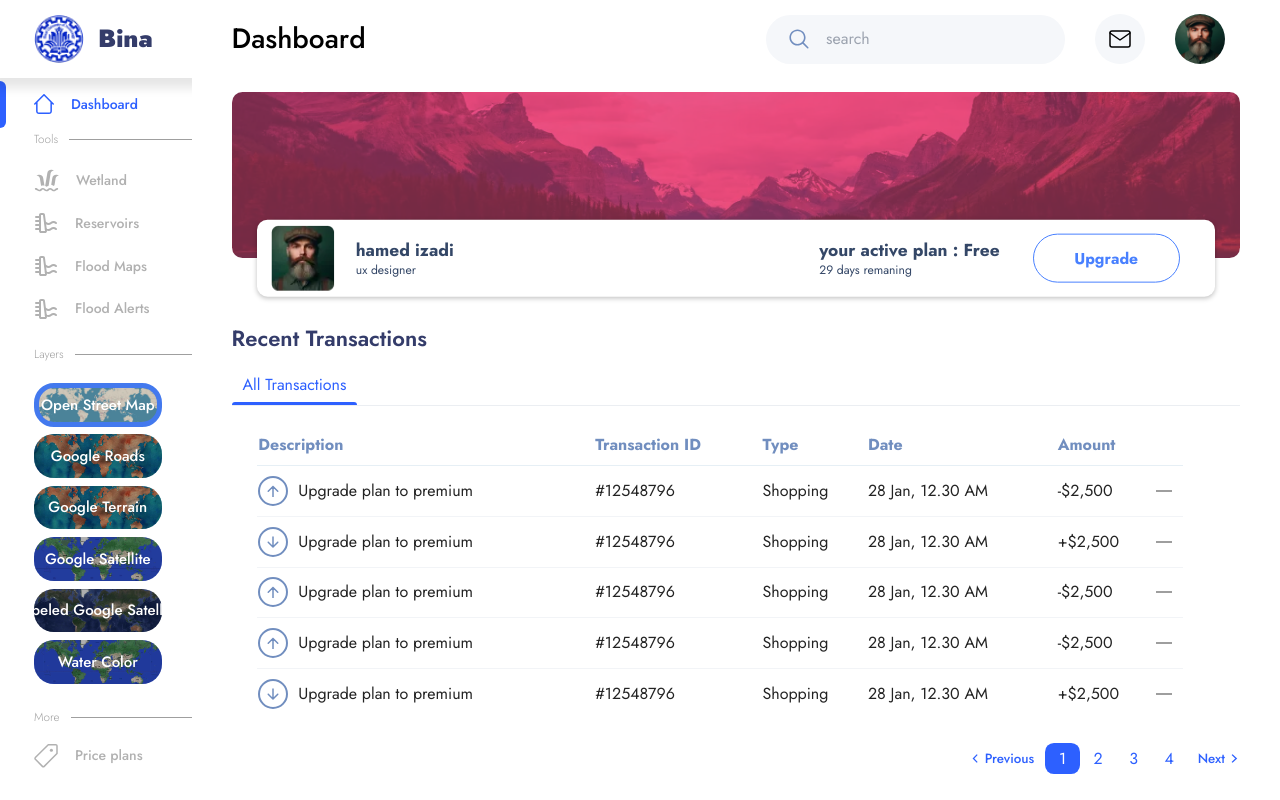
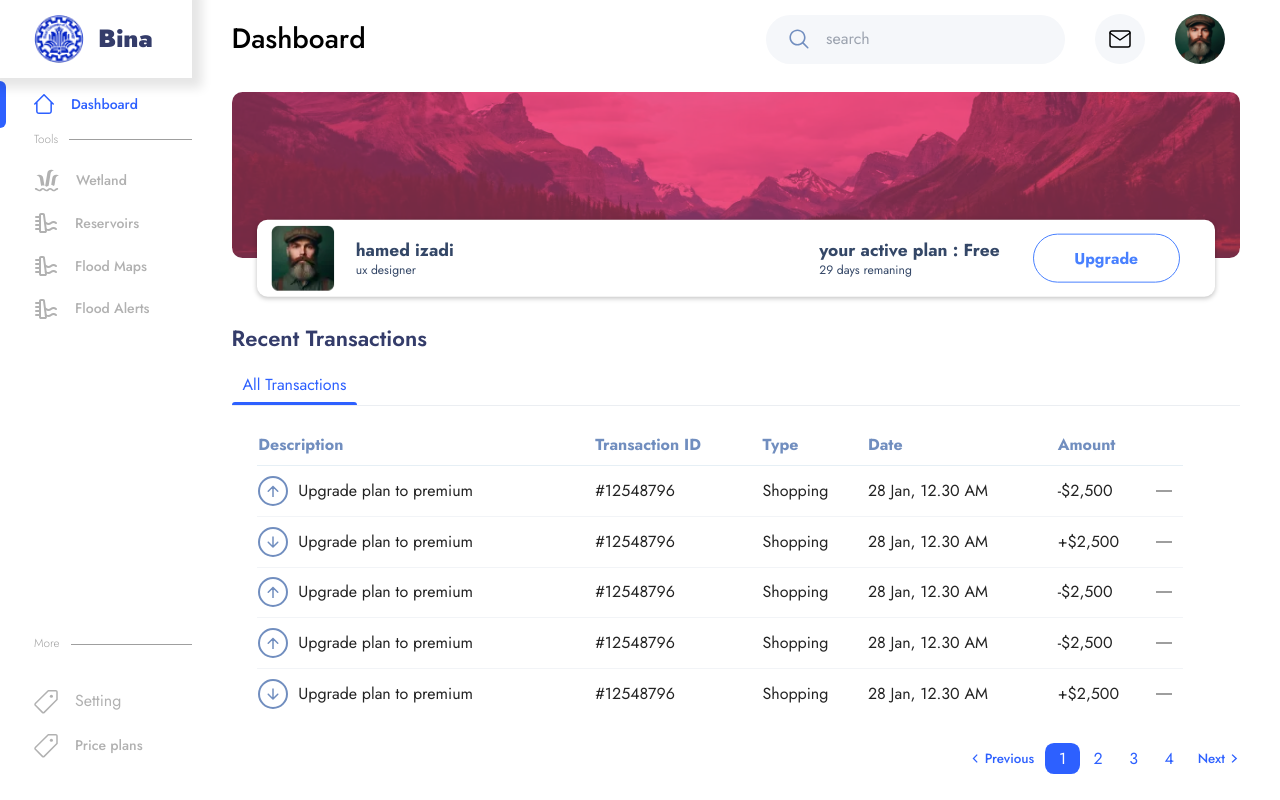
Before and after one commit to iozhen/chehrehnegar, a Next.js app: page /dashboard in a window 1280 px wide. Built offline with nearby package versions, Linux system fonts and the light colour scheme; grey boxes are pictures that could not be loaded.

Commit message:
fix(setting): add setting menu and move map options to it

```diff
--- a/components/Sidebar.tsx
+++ b/components/Sidebar.tsx
@@ -10,6 +10,7 @@ import axios from "axios";
 import { useDispatch } from "react-redux";
 import { setMapType } from "@/redux/slices/sidebarSlice";
 import Link from "next/link";
+import SettingButton from "./sideBar/SettingButton";
 
 const Sidebar = () => {
   const [activeLayer, setActiveLayer] = useState<string>("Open Street Map");
@@ -30,7 +31,7 @@ const Sidebar = () => {
   console.log("active layer", activeLayer);
 
   return (
-    <div className="w-[17.6%] bg-white relative overflow-auto custom-scroll pb-[20px]">
+    <div className="w-[17.6%] bg-white relative custom-scroll pb-[20px]">
       <Link href="/">
         <div className="flex items-center gap-[14px] pl-[34px] h-[9.7vh] sticky top-0 bg-white z-10 shadow-[0_0_10px_10px_rgba(0,0,0,0.1)]">
           <img
@@ -41,7 +42,7 @@ const Sidebar = () => {
           <h2 className="jost-black text-[25px] text-[#343C6A]">Bina</h2>
         </div>
       </Link>
-      <div className="pl-[34px]">
+      <div className="pl-[34px] flex flex-col h-[calc(100%-100px)]">
         <Link
           href={"/dashboard"}
           className="flex items-center gap-[17px] relative cursor-pointer mt-[2vh]"
@@ -80,8 +81,13 @@ const Sidebar = () => {
         />
 
         <Wetland />
-        <TextAndBorder text="Layers" className="mb-[2.448vh]" />
-        <div
+        <div className="mt-auto flex flex-col gap-[2.34vh]">
+          <TextAndBorder text="More" className="mb-[2.148vh]" />
+          <SettingButton />
+          <MoreTools />
+        </div>
+
+        {/* <div
           className={
             " flex items-center flex-col pr-[30px] gap-[0.97vh] cursor-pointer w-full"
           }
@@ -109,41 +115,8 @@ const Sidebar = () => {
               </h3>
             </div>
           ))}
-        </div>
-        <TextAndBorder text="More" className="mb-[2.148vh]" />
-        <MoreTools />
+        </div> */}
       </div>
-
-      {/* <button
-            className="bg-[#E96363] flex items-center justify-center w-full py-[1.36vh] text-[18px] font-[500] text-white mt-[2.148vh] absolute left-0 bottom-0"
-            onClick={() => {
-               if (token) {
-                  axios
-                     .post(
-                        `${baseUrl}/api/auth/logout`,
-                        {},
-                        {
-                           headers: {
-                              Authorization: `Bearer ${token}`,
-                           },
-                        }
-                     )
-                     .then((res) => {
-                        toast.success("Logged out successfully");
-                        Cookies.remove("token");
-                        router.push("/");
-                     })
-                     .catch((err) => {
-                        console.log(err);
-                        toast.error("Error logging out. Please try again.");
-                     });
-               } else {
-                  toast.error("No token found. Unable to log out.");
-               }
-            }}
-         >
-            Log Out
-         </button> */}
     </div>
   );
 };
--- /dev/null
+++ b/components/sideBar/SettingButton.tsx
@@ -0,0 +1,118 @@
+import { useEffect, useState } from "react";
+import data from "@/data/map/submenuItems.json";
+import { setMapType } from "@/redux/slices/sidebarSlice";
+import { useDispatch } from "react-redux";
+import { useRouter } from "next/router";
+
+export default function SettingButton() {
+  const [activeLayer, setActiveLayer] = useState<string>("Open Street Map");
+  const router = useRouter();
+
+  const [showLayer1, setShowLayer1] = useState<boolean>(false);
+  const [showMapOptions, setShowMapOptions] = useState<boolean>(false);
+  const [showLightOptions, setShowLightOptions] = useState<boolean>(false);
+  const dispatch = useDispatch();
+
+  const handleLayerClick = (layerTitle: string) => {
+    // setMapType(layerTitle);
+    dispatch(setMapType(layerTitle));
+    setActiveLayer(layerTitle);
+    if (!router.pathname.includes("map")) {
+      router.push("/map");
+    }
+  };
+  useEffect(() => {
+    window.addEventListener("click", () => {
+      setShowLayer1(false);
+    });
+  }, []);
+
+  useEffect(() => {
+    if (!showLayer1) {
+      setShowLightOptions(false);
+      setShowMapOptions(false);
+    }
+  }, [showLayer1]);
+  return (
+    <div className="relative w-full">
+      <div className="flex items-center gap-[17px] relative cursor-pointer">
+        <img
+          src={
+            router.pathname.includes("plans")
+              ? "/icons/plansactive.svg"
+              : "/icons/plans.svg"
+          }
+          alt="Price plans"
+        />
+        <button
+          className="w-full text-left text-[#B1B1B1]"
+          onClick={(e) => {
+            e.stopPropagation();
+            setShowLayer1(!showLayer1);
+          }}
+        >
+          Setting
+        </button>
+      </div>
+
+      {showLayer1 && (
+        <div className="absolute left-[100%] bottom-0 bg-white z-50 shadow-xl">
+          <div className="w-full relative">
+            <button
+              className="w-[17.6vw] h-[5.85vh] text-[#B1B1B1]"
+              onClick={(e) => {
+                e.stopPropagation();
+                setShowMapOptions(!showMapOptions);
+              }}
+            >
+              Base Map
+            </button>
+            {showMapOptions && (
+              <div
+                className={
+                  " flex items-center flex-col pr-[30px] gap-[0.97vh] cursor-pointer w-full absolute bg-white left-[100%] bottom-0 p-[34px] shadow-xl"
+                }
+              >
+                {data.items.map((item) => (
+                  <div
+                    key={item.title}
+                    className={`w-full rounded-[20px] flex items-center justify-center h-[5.46vh] relative bg-center bg-contain px-[10px]  ${
+                      activeLayer === item.title
+                        ? "border-[#4379EE] border-[5px] "
+                        : ""
+                    }`}
+                    style={{
+                      backgroundImage: `url(${item.img})`,
+                    }}
+                    onClick={(e) => {
+                      e.stopPropagation();
+                      handleLayerClick(item.title);
+                    }}
+                  >
+                    {activeLayer != item.title && (
+                      <div className="w-full h-full absolute top-0 left-0 bg-[#00000050] rounded-[20px]"></div>
+                    )}
+                    <h3 className="font-[500] text-[15px] z-20 flex-shrink-0 text-white">
+                      {item.title}
+                    </h3>
+                  </div>
+                ))}
+              </div>
+            )}
+          </div>
+          <div className="w-full relative">
+            <button
+              className="w-[17.6vw] h-[5.85vh] text-[#B1B1B1] opacity-30 cursor-default"
+              onClick={(e) => {
+                e.stopPropagation();
+                setShowLightOptions(!showLightOptions);
+              }}
+            >
+              Light Mode
+            </button>
+          </div>
+        </div>
+      )}
+    </div>
+  );
+}
```
